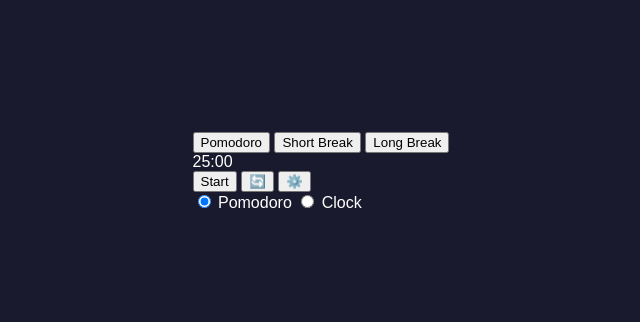
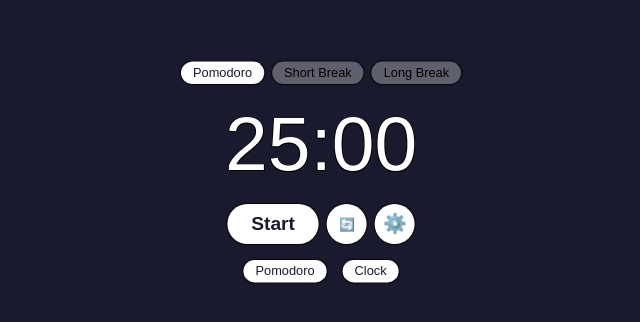
Before and after one commit to jin954/T1, a plain HTML site: page index.html in a window 1280 px wide. Shown: the part 228-550 px from the top of the page, without its empty margins (319-959 px from the left). Drawn offline with Linux system fonts and the light colour scheme.

Commit message:
Update style.css

```diff
--- a/style.css
+++ b/style.css
@@ -10,11 +10,43 @@ body {
     color: white;
 }
 
-#clock {
+#pomodoro {
     text-align: center;
+    transform: scale(0.8);
 }
 
-#date, #time {
+#pomodoro .buttons {
+    display: flex;
+    justify-content: center;
+    margin-bottom: 20px;
+}
+
+#pomodoro .buttons button {
+    margin: 0 5px;
+    padding: 5px 15px;
+    border: none;
+    border-radius: 25px;
+    background: rgba(255, 255, 255, 0.3);
+    color: black;
+    cursor: pointer;
+    font-size: 1em;
+    box-shadow: 0 0 2px 1px black;
+}
+
+#pomodoro .buttons button.active {
+    background: white;
+    color: #1a1a2e;
+    box-shadow: 0 0 2px 1px black;
+}
+
+#pomodoro .buttons button.active.white-bg {
+    background: gray;
+    color: white;
+}
+
+#timer, #time {
+    font-size: 6em;
+    margin: 20px 0;
     text-shadow:
         -1px -1px 0 #000,
          1px -1px 0 #000,
@@ -22,19 +54,72 @@ body {
          1px  1px 0 #000;
 }
 
+#timer.white-bg, #time.white-bg {
+    color: black;
+    text-shadow: none;
+}
+
 #date {
-    font-size: 2em;
+    font-size: 1em; /* 半分の大きさに変更 */
+    margin-bottom: 10px;
+    text-shadow:
+        -1px -1px 0 #000,
+         1px -1px 0 #000,
+        -1px  1px 0 #000,
+         1px  1px 0 #000;
+}
+
+#date.white-bg {
+    color: black;
+    text-shadow: none;
+}
+
+.pomodoro-controls {
+    display: flex;
+    justify-content: center;
     margin-bottom: 10px;
 }
 
-#time {
-    font-size: 6em;
-    margin: 20px 0;
+.pomodoro-controls .icon-button {
+    margin: 0 5px;
+    padding: 0;
+    width: 50px;
+    height: 50px;
+    border: none;
+    border-radius: 50%;
+    background: white;
+    color: #1a1a2e;
+    cursor: pointer;
+    font-size: 1em;
+    display: flex;
+    align-items: center;
+    justify-content: center;
+    box-shadow: 0 0 2px 1px black;
 }
 
-#date.white-bg, #time.white-bg {
-    color: black;
-    text-shadow: none;
+.pomodoro-controls .start-button {
+    margin: 0 5px;
+    padding: 5px 30px;
+    border: none;
+    border-radius: 25px;
+    background: white;
+    color: #1a1a2e;
+    cursor: pointer;
+    font-size: 1.5em;
+    font-weight: bold;
+    box-shadow: 0 0 2px 1px black;
+}
+
+#open-settings {
+    font-size: 1.5em;
+    background: none;
+    border: none;
+    cursor: pointer;
+    border-radius: 25px;
+    background: white;
+    color: #1a1a2e;
+    cursor: pointer;
+    box-shadow: 0 0 2px 1px black;
 }
 
 #settings {
@@ -68,3 +153,25 @@ body {
     cursor: pointer;
     font-size: 1em;
 }
+
+.mode-switch {
+    display: flex;
+    justify-content: center;
+    margin-top: 20px;
+}
+
+.mode-switch input {
+    display: none;
+}
+
+.mode-switch label {
+    margin: 0 10px;
+    padding: 5px 15px;
+    border: none;
+    border-radius: 25px;
+    background: white;
+    color: #1a1a2e;
+    cursor: pointer;
+    font-size: 1em;
+    box-shadow: 0 0 2px 1px black;
+}
```
